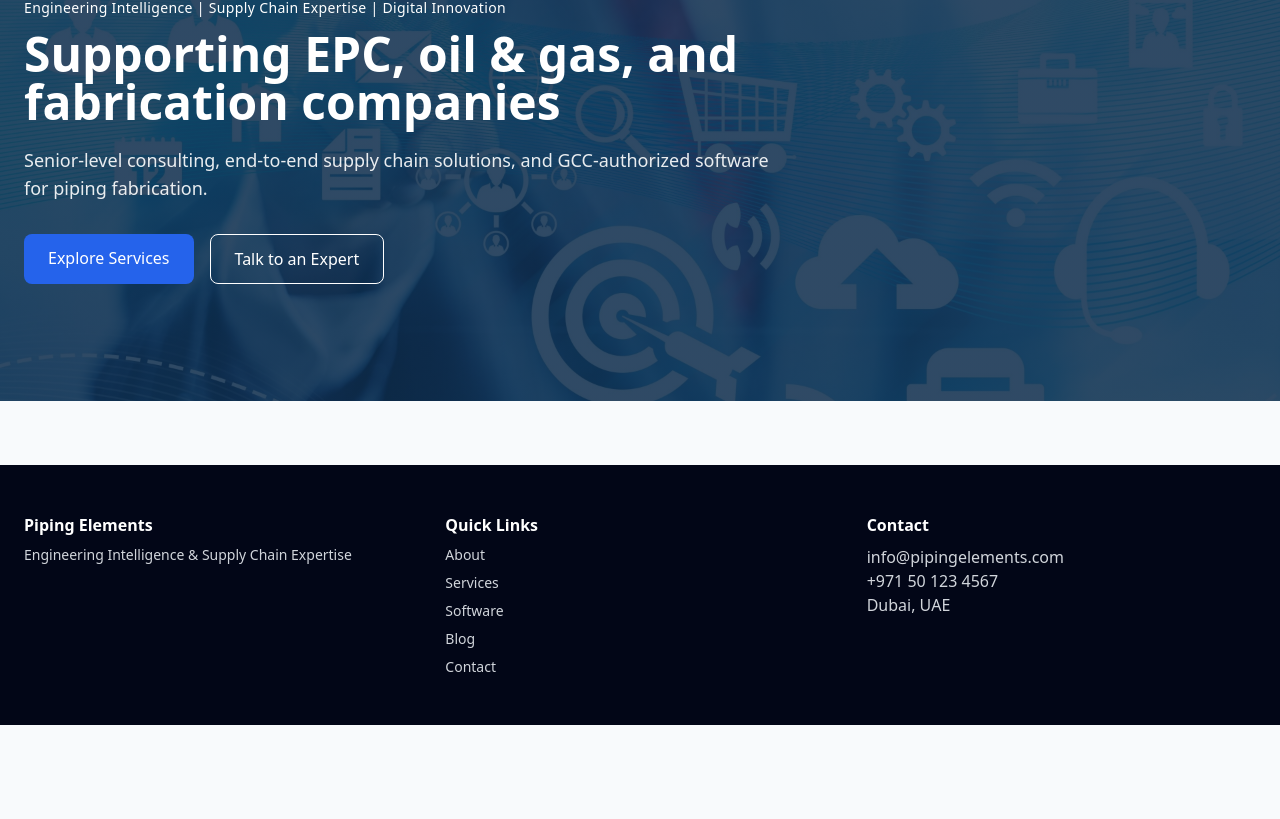
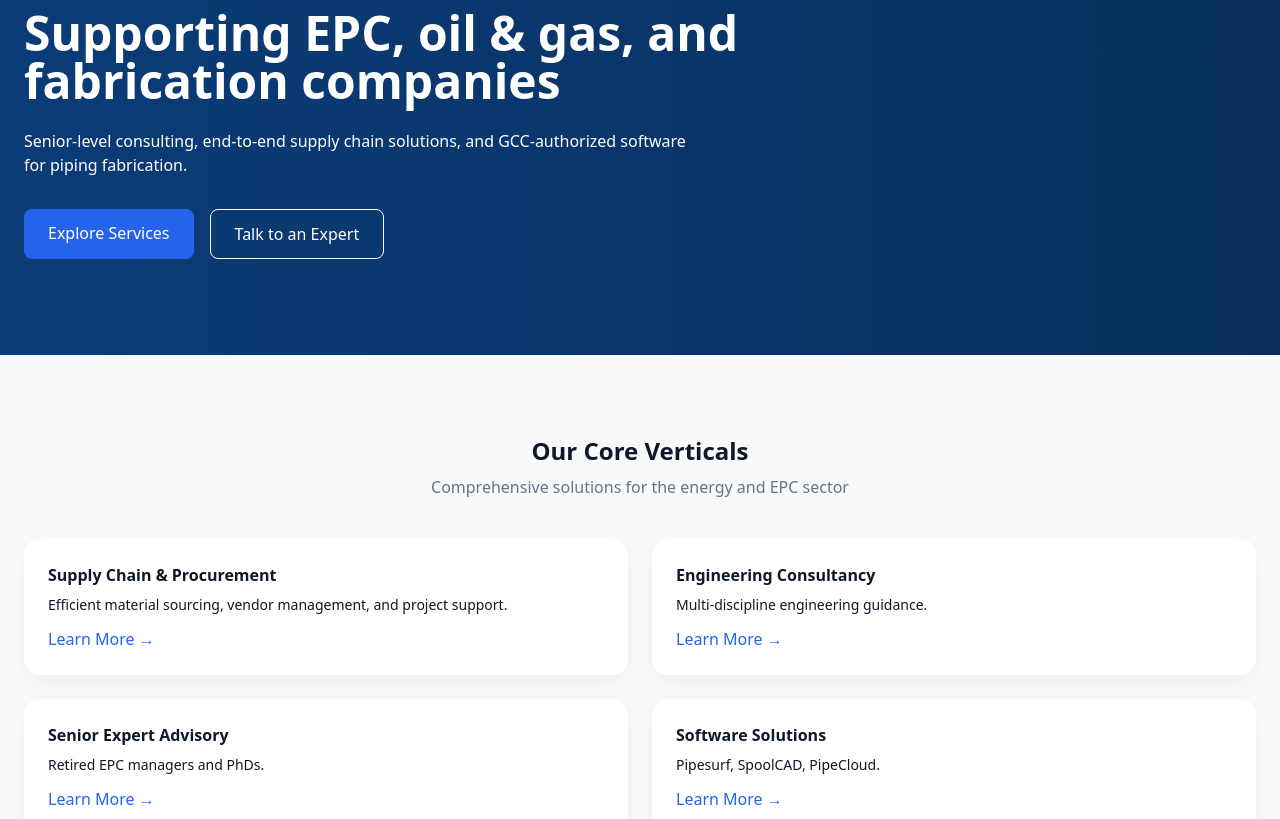
Before and after one commit to Muhammadshajid/piping-elements-website, a Next.js app: page / in a window 1280 px wide. Shown: the part 201-1020 px from the top of the page. Before the commit the page ends 926 px from the top, so only its background shows below. Built offline with nearby package versions, Linux system fonts and the light colour scheme.

Commit message:
Update page.tsx

```diff
--- a/app/page.tsx
+++ b/app/page.tsx
@@ -1,9 +1,78 @@
-import Hero from "./components/Hero";
+import Link from "next/link"
 
 export default function Home() {
   return (
-    <>
-      <Hero />
-    </>
-  );
+    <main>
+
+      {/* HERO */}
+      <section className="bg-gradient-to-r from-[#0b3c78] to-[#082f5c] text-white">
+        <div className="max-w-7xl mx-auto px-6 py-24">
+          <p className="uppercase text-sm mb-3">
+            Engineering Intelligence | Supply Chain Expertise | Digital Innovation
+          </p>
+
+          <h1 className="text-4xl md:text-5xl font-bold max-w-3xl">
+            Supporting EPC, oil & gas, and fabrication companies
+          </h1>
+
+          <p className="mt-6 max-w-2xl">
+            Senior-level consulting, end-to-end supply chain solutions, and
+            GCC-authorized software for piping fabrication.
+          </p>
+
+          <div className="mt-8 flex gap-4">
+            <Link href="/services" className="btn-primary">
+              Explore Services
+            </Link>
+            <Link href="/contact" className="btn-outline">
+              Talk to an Expert
+            </Link>
+          </div>
+        </div>
+      </section>
+
+      {/* CORE VERTICALS */}
+      <section className="max-w-7xl mx-auto px-6 py-20">
+        <h2 className="text-center text-2xl font-semibold">Our Core Verticals</h2>
+        <p className="text-center text-gray-500 mt-2">
+          Comprehensive solutions for the energy and EPC sector
+        </p>
+
+        <div className="grid md:grid-cols-2 gap-6 mt-10">
+          <div className="card">
+            <h3 className="font-semibold">Supply Chain & Procurement</h3>
+            <p className="mt-2 text-sm">
+              Efficient material sourcing, vendor management, and project support.
+            </p>
+            <span className="text-blue-600 mt-3 inline-block">Learn More →</span>
+          </div>
+
+          <div className="card">
+            <h3 className="font-semibold">Engineering Consultancy</h3>
+            <p className="mt-2 text-sm">
+              Multi-discipline engineering guidance.
+            </p>
+            <span className="text-blue-600 mt-3 inline-block">Learn More →</span>
+          </div>
+
+          <div className="card">
+            <h3 className="font-semibold">Senior Expert Advisory</h3>
+            <p className="mt-2 text-sm">
+              Retired EPC managers and PhDs.
+            </p>
+            <span className="text-blue-600 mt-3 inline-block">Learn More →</span>
+          </div>
+
+          <div className="card">
+            <h3 className="font-semibold">Software Solutions</h3>
+            <p className="mt-2 text-sm">
+              Pipesurf, SpoolCAD, PipeCloud.
+            </p>
+            <span className="text-blue-600 mt-3 inline-block">Learn More →</span>
+          </div>
+        </div>
+      </section>
+
+    </main>
+  )
 }
```
